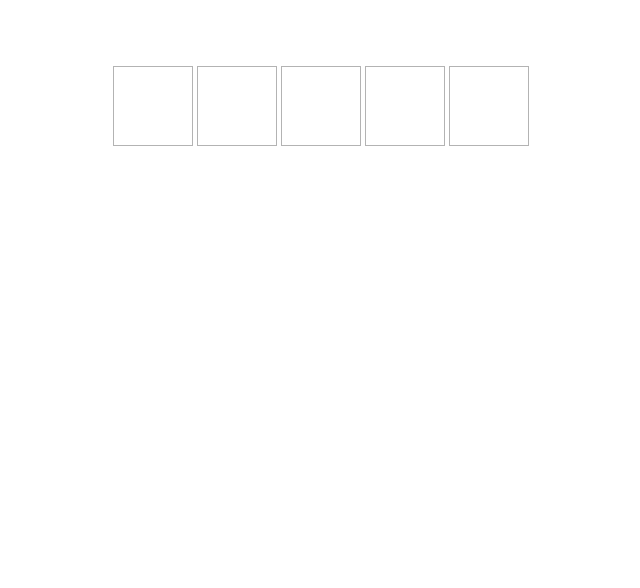
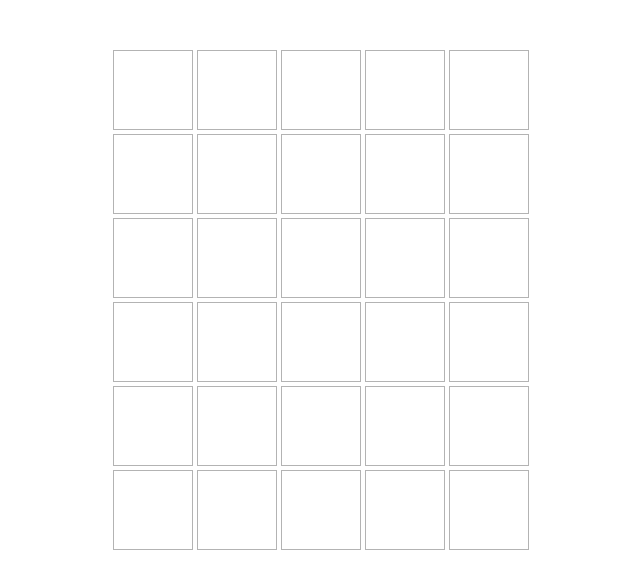
Before and after one commit to rustavellyne/vitest-vue3-coverage, a Vue app: page / in a window 1280 px wide. Shown: the top 588 px of the page, without its empty margins (319-959 px from the left). Built offline with nearby package versions, Linux system fonts and the light colour scheme.

Commit message:
add wtih guesses

```diff
--- a/src/components/GuessInput.vue
+++ b/src/components/GuessInput.vue
@@ -1,6 +1,6 @@
 <template>
   <div class="user-input">
-    <guess-view :guess="formattedGuessInProgress" />
+    <guess-view v-if="!disabled" :guess="formattedGuessInProgress" />
     <input
       v-model="formattedGuessInProgress"
       type="text"
--- a/src/components/WordleBoard.vue
+++ b/src/components/WordleBoard.vue
@@ -8,11 +8,17 @@
       >
         <guess-view :guess />
       </li>
+      <li class="guesses__item">
+        <guess-input
+          :disabled="isGameOver"
+          @guess-submitted="guess => guessesSubmitted.push(guess)"
+        />
+      </li>
+      <li class="guesses__item" v-for="guess in remaining">
+        <guess-view guess="" />
+      </li>
     </ul>
-    <guess-input
-      :disabled="isGameOver"
-      @guess-submitted="guess => guessesSubmitted.push(guess)"
-    />
+
     <template v-if="isGameOver">
       <p class="end-of-game-message"> {{ rightGuess ? VICTORY_MESSAGE : DEFEAT_MESSAGE }} </p>
     </template>
@@ -36,6 +42,10 @@ const props = defineProps({
 const guessesSubmitted = ref<string[]>([]);
 const rightGuess = computed(() => guessesSubmitted.value.includes(props.wordOfTheDay));
 const isGameOver = computed(() => rightGuess.value || guessesSubmitted.value.length === MAX_GUESSES_COUNT)
+const remaining = computed(() => {
+  const lastGuesses = MAX_GUESSES_COUNT - guessesSubmitted.value.length;
+  return isGameOver.value ? lastGuesses : lastGuesses - 1;
+})
 
 </script>
 
```
Also changed, not shown: 1 other file (tests, documents, lock files or other folders).
